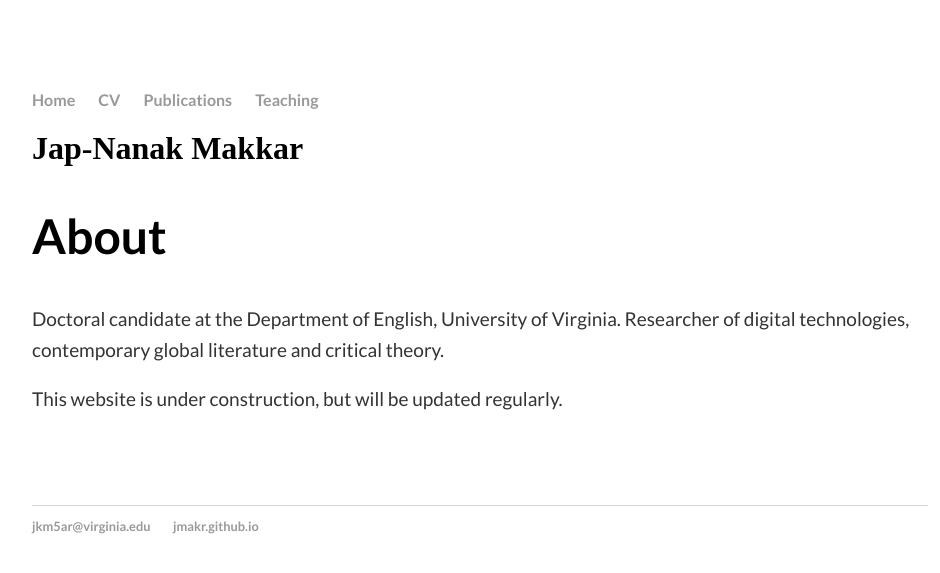
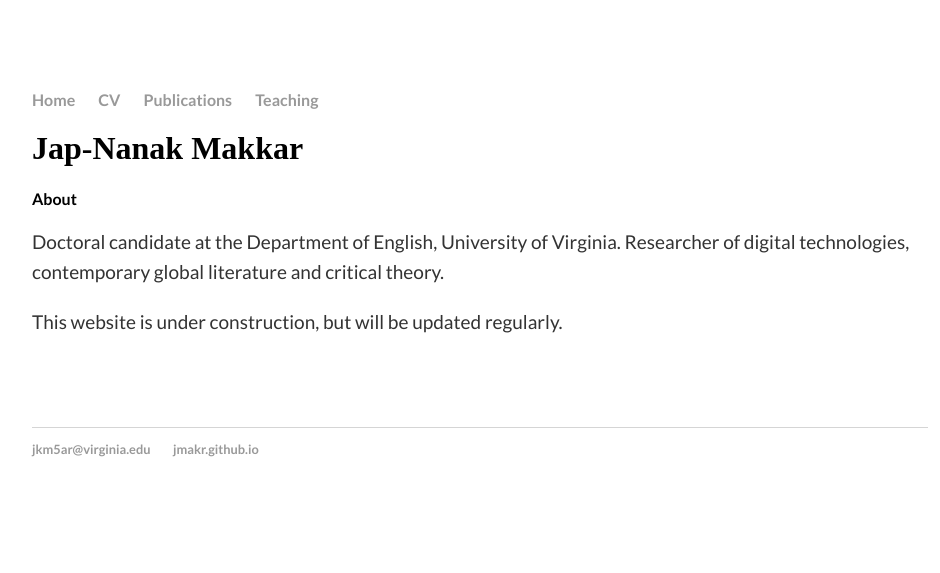
Before and after one commit to jmakr/jmakr.github.io, a Jekyll site: the page built from index.html, in a window 1280 px wide. Shown: the top 573 px of the page, without its empty margins (160-1100 px from the left). Built offline with Jekyll 4.4.1, drawn with Linux system fonts in a browser that asks for light colours.

Commit message:
Update main.css

```diff
--- a/css/main.css
+++ b/css/main.css
@@ -27,12 +27,13 @@
 h1#logo {
   display: block;
   text-align: center;
+  font-size: 3em;
   font-family: "Libre Baskerville", serif;
   font-weight: 400;
-  margin-top: 9em;
+  margin-top: 0em;
 }
 h2 {
-    font-size: 3em;
+    font-size: 1em;
     font-family: "Lato", sans-serif;
 }
 p {
```
